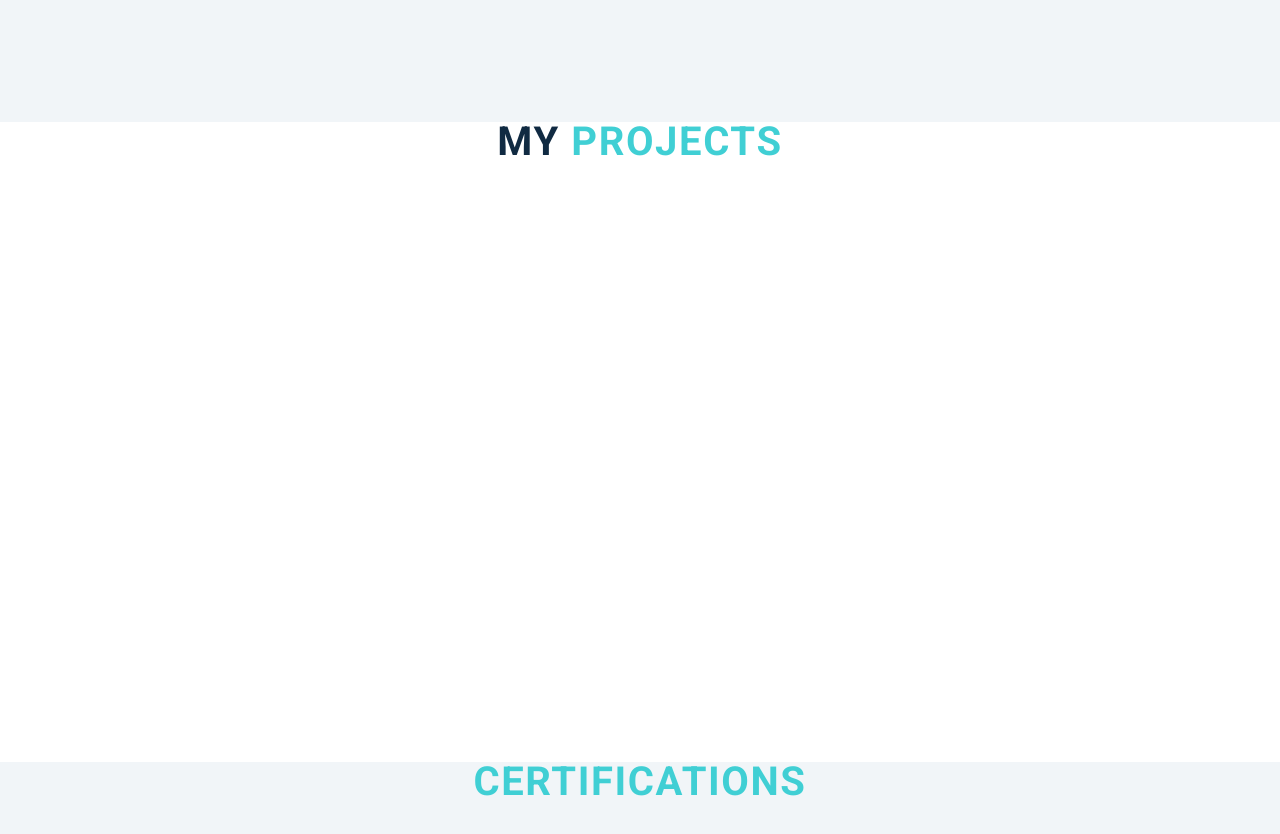
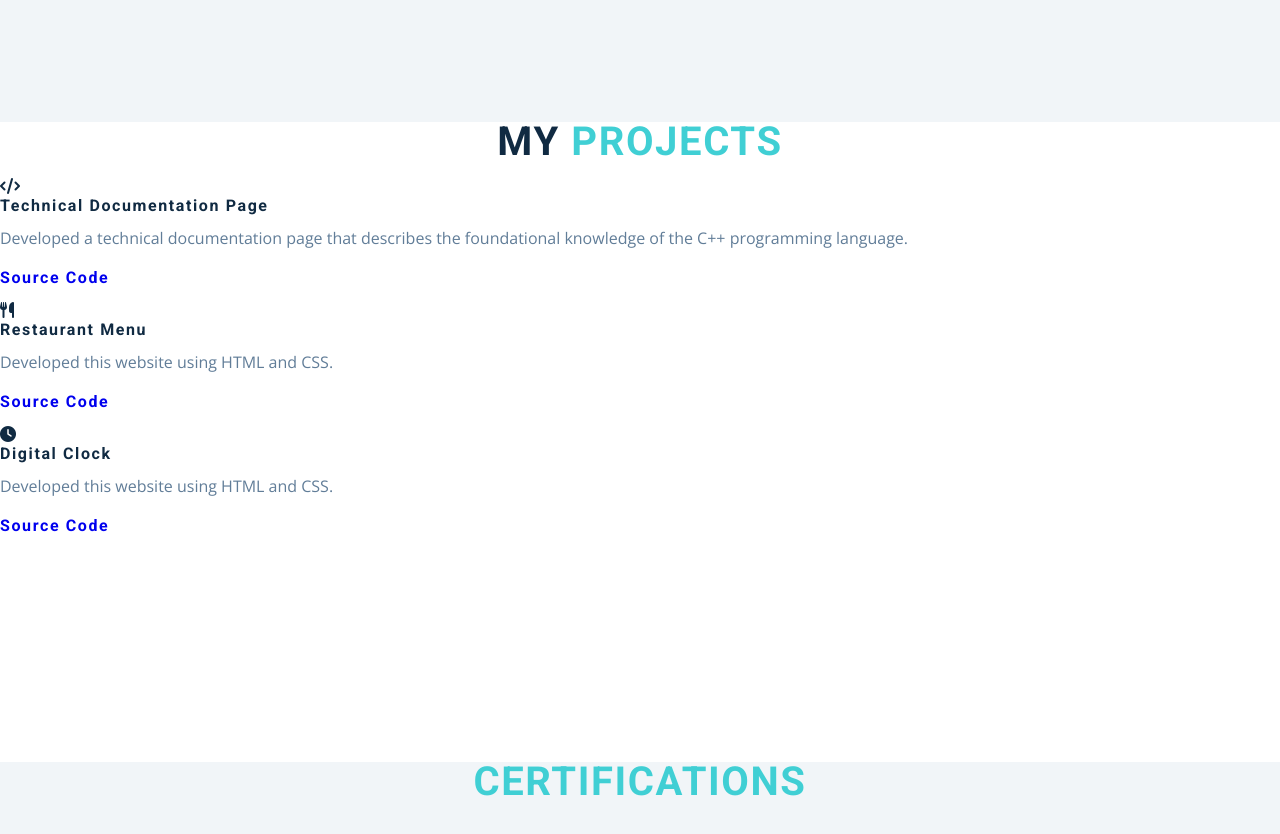
Before and after one commit to JosephMusenge/Portfolio-Website, a plain HTML site: page portfolio.html in a window 1280 px wide. Shown: the part 1400-2234 px from the top of the page. Drawn offline with nearby package versions, Linux system fonts and the light colour scheme.

Commit message:
created projects section & added icons

```diff
--- a/portfolio.html
+++ b/portfolio.html
@@ -9,6 +9,7 @@
         rel="stylesheet"
         href="https://cdnjs.cloudflare.com/ajax/libs/font-awesome/5.14.0/css/all.min.css"
         />
+        <script src="https://kit.fontawesome.com/fc0d85c0f8.js" crossorigin="anonymous"></script>
         <!-- styles -->
         <link rel="stylesheet" href="portfolio.css" />
     </head>
@@ -20,7 +21,7 @@
             <div class="nav-center">
             <!-- nav header -->
             <div class="nav-header">
-                <img src="./logo.svg" alt="logo" class="logo">
+                <img src="./Resources/logo.svg" alt="logo" class="logo">
                 <button class="nav-toggle">
                 <i class="fas fa-bars"></i>
                 </button>
@@ -65,9 +66,36 @@
         </div>
         </section>
         <!-- projects -->
-        <section id="projects" class="section">
+        <section id="projects" class="section projects-section">
         <div class="title">
             <h2>my <span>projects</span></h2>
+        </div>
+        <div class="projects-grid">
+            <div class="project project-tile">
+                <i class="fa-solid fa-code"></i>
+                <h4>Technical Documentation Page</h4>
+                <p class="description">Developed a technical documentation
+                    page that describes the foundational knowledge of the C++ programming language.</p>
+                <a href="#" class="code">
+                    <h4>Source Code</h4>
+                </a>
+            </div>
+            <div class="project project-tile">
+                <i class="fa-solid fa-utensils"></i>
+                <h4>Restaurant Menu</h4>
+                <p class="description">Developed this website using HTML and CSS.</p>
+                <a href="#" class="code">
+                    <h4>Source Code</h4>
+                </a>
+            </div>
+            <div class="project project-tile">
+                <i class="fa-solid fa-clock"></i>
+                <h4>Digital Clock</h4>
+                <p class="description">Developed this website using HTML and CSS.</p>
+                <a href="#" class="code">
+                    <h4>Source Code</h4>
+                </a>
+            </div>
         </div>
         </section>
         <!-- certifications -->
```
